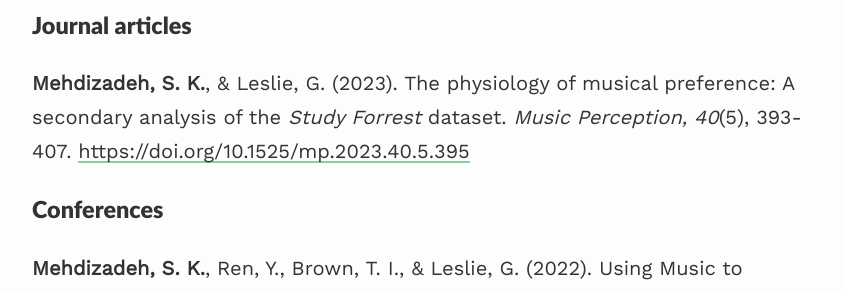
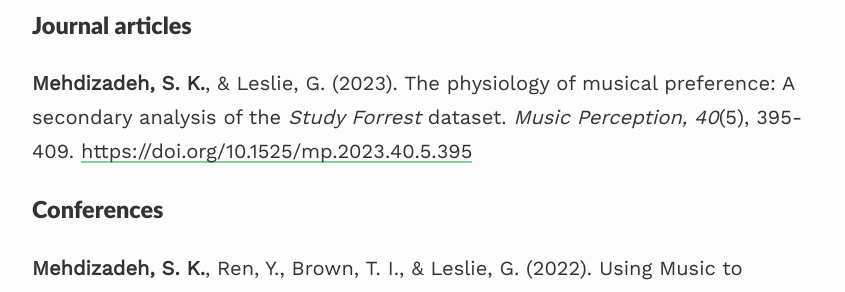
Before and after one commit to smehdizadeh/smehdizadeh.github.io, a Jekyll site: the page built from _pages/research.md, in a window 1280 px wide. Shown: the part 514-806 px from the top of the page, without its empty margins (208-1053 px from the left). Built offline with Jekyll 4.4.1, drawn with Linux system fonts in a browser that asks for light colours; nearby versions of some CDN libraries.

Commit message:
Update research.md

```diff
--- a/_pages/research.md
+++ b/_pages/research.md
@@ -15,7 +15,7 @@
 
 ### Journal articles ###
 
-**Mehdizadeh, S. K.**, & Leslie, G. (2023). The physiology of musical preference: A secondary analysis of the *Study Forrest* dataset. *Music Perception, 40*(5), 393-407. [https://doi.org/10.1525/mp.2023.40.5.395](https://doi.org/10.1525/mp.2023.40.5.395)
+**Mehdizadeh, S. K.**, & Leslie, G. (2023). The physiology of musical preference: A secondary analysis of the *Study Forrest* dataset. *Music Perception, 40*(5), 395-409. [https://doi.org/10.1525/mp.2023.40.5.395](https://doi.org/10.1525/mp.2023.40.5.395)
 
 ### Conferences ###
 
```
